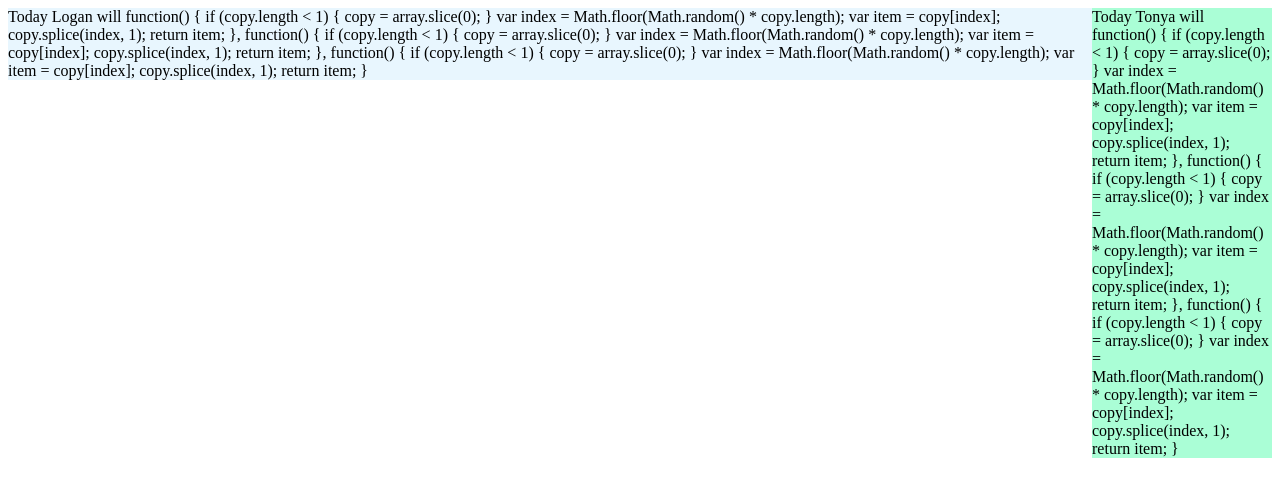
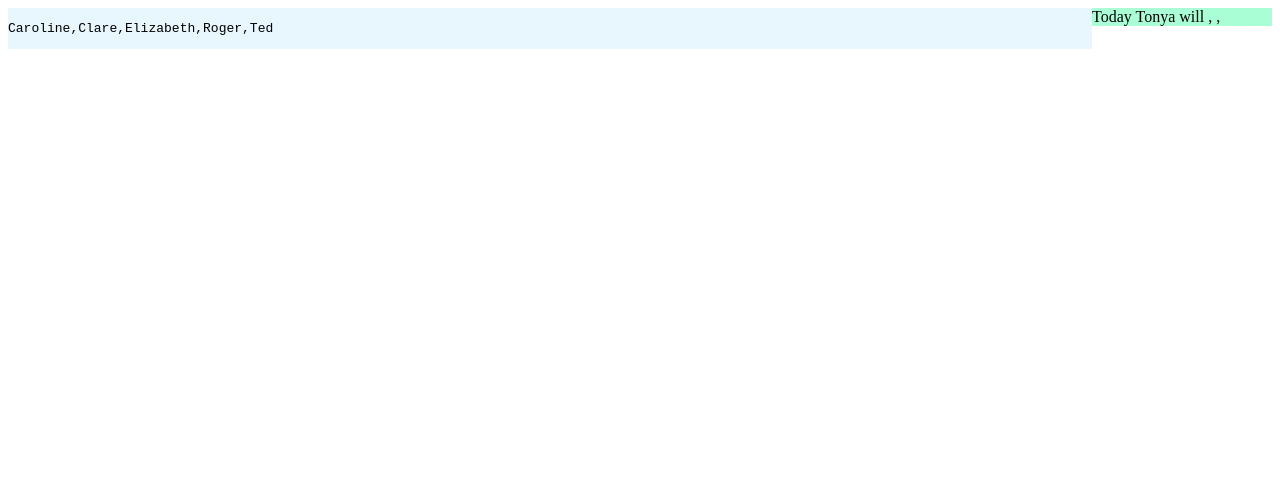
Before and after one commit to LGWV27/lgwv27.github.io, a plain HTML site: page index.html in a window 1280 px wide. Drawn offline with Linux system fonts and the light colour scheme.

Commit message:
new random array (inline script for now)

```diff
--- a/index.html
+++ b/index.html
@@ -1,5 +1,6 @@
 <!DOCTYPE html>
 <html lang="en">
+<script src="script.js"></script>
 <link rel="stylesheet" href="style.css">
 
 <head>
@@ -13,9 +14,15 @@
 	        Today Tonya will <span id="firstTask"></span>, <span id="secondTask"></span>, <span id="thirdTask"></span>
 	    </div>
 	    <div class="left">
-	        Today Logan will <span id="fourthTask"></span>, <span id="fifthTask"></span>, <span id="sixthTask"></span>
+	        <pre id="arrPrint"></pre>
+
+			<script>
+				let arr = ["Roger", "Russell", "Clyde", "Egbert", "Clare", "Bobbie", "Simon", "Elizabeth", "Ted", "Caroline", "John"];
+				const choices = arr.sort(() => Math.random() - 0.5)
+				const firsthalf = choices.slice(0, 5)
+				const secondhalf = choices.slice(5, 10)
+			    document.getElementById("arrPrint").innerHTML = firsthalf;
+			</script>
 	    </div>
 	</div>
 </body>
-
-<script src="script.js"></script>
```
